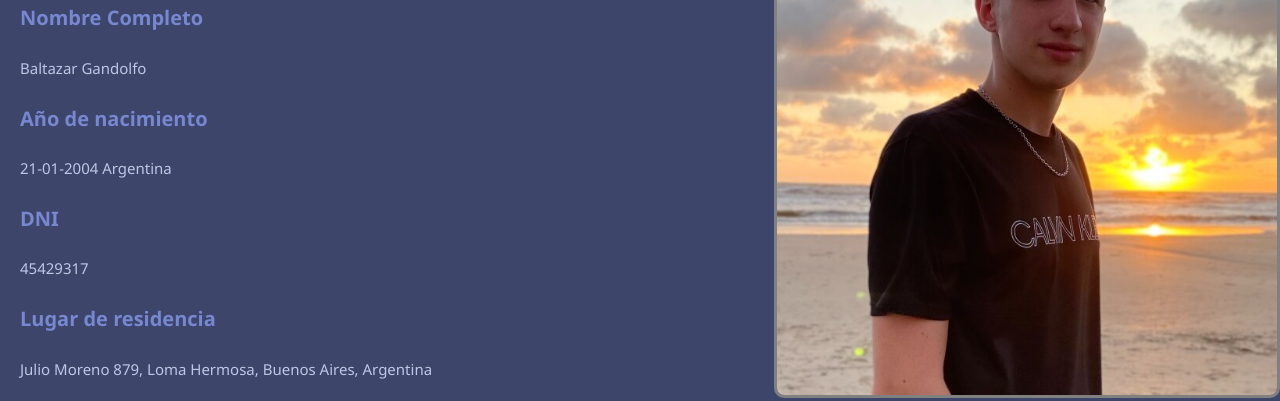
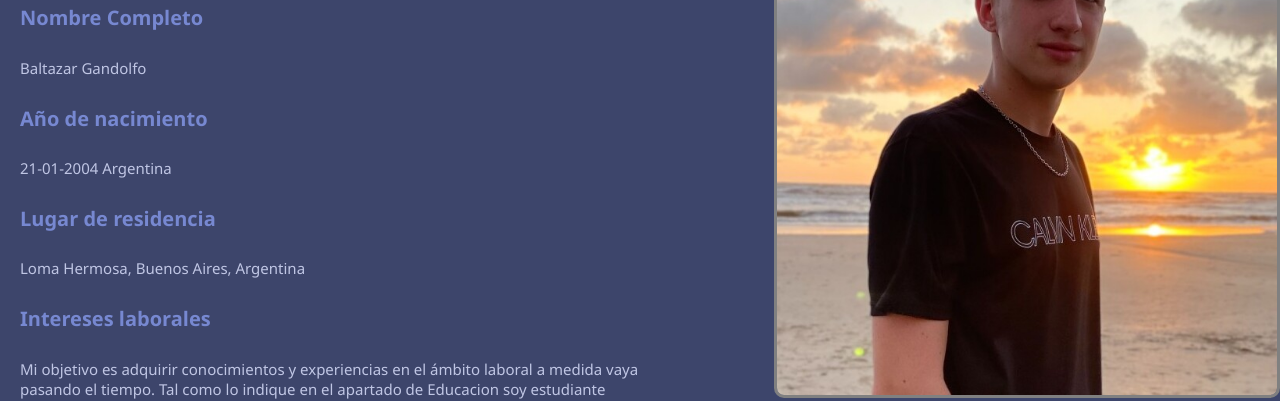
Before and after one commit to Baltazar-Gandolfo/Parcial-PP2, a plain HTML site: page Curriculum/index.html in a window 1280 px wide. Shown: the part 388-789 px from the top of the page. Drawn offline with Linux system fonts and the light colour scheme.

Commit message:
Update index.html

```diff
--- a/Curriculum/index.html
+++ b/Curriculum/index.html
@@ -41,14 +41,9 @@
                     <span class="titulo-detalle"><h4>Año de nacimiento</h4></span>
                     <p>21-01-2004 Argentina</p>
                 </div>
-                <div class="col2">
-                    <span class="titulo-detalle"><h4>DNI</h4></span>
-                    <p>45429317</p>
-                </div>
                 <div class="col3">
                     <span class="titulo-detalle"><h4>Lugar de residencia</h4></span>
-                    <p>Julio Moreno 879, Loma Hermosa,
-                        Buenos Aires, Argentina
+                    <p>Loma Hermosa, Buenos Aires, Argentina
                         </p>
                 </div>
                 <div class="col4">
```
